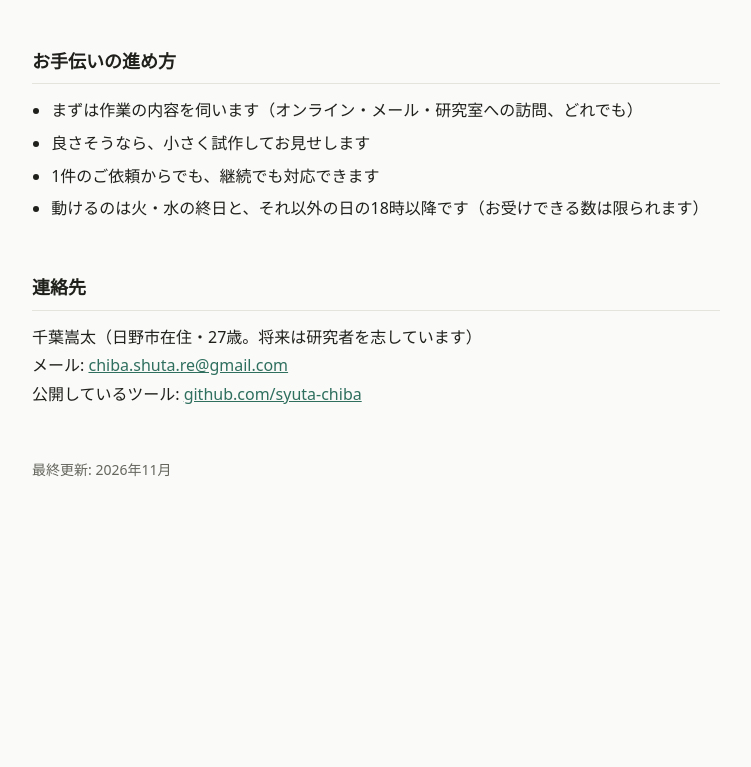
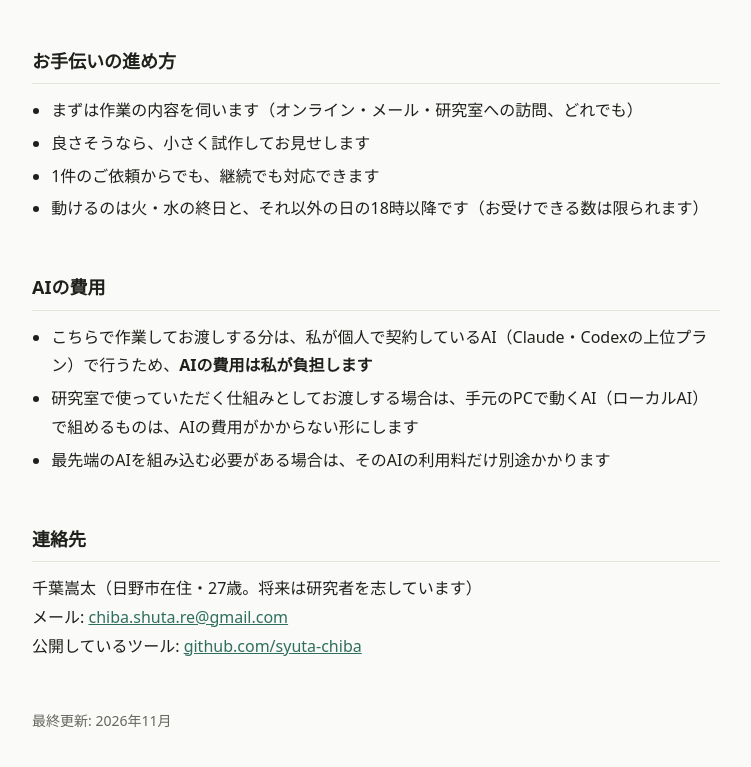
Before and after one commit to syuta-chiba/works, a plain HTML site: page index.html in a window 1280 px wide. Shown: the part 2446-3213 px from the top of the page, without its empty margins (264-1015 px from the left). Before the commit the page ends 2992 px from the top, so only its background shows below. Drawn offline with Linux system fonts and the light colour scheme.

Commit message:
AIの費用の説明を追加

```diff
--- a/index.html
+++ b/index.html
@@ -126,6 +126,13 @@ footer{margin-top:48px;font-size:14px;color:var(--mut)}
 <li>動けるのは火・水の終日と、それ以外の日の18時以降です（お受けできる数は限られます）</li>
 </ul>
 
+<h2>AIの費用</h2>
+<ul>
+<li>こちらで作業してお渡しする分は、私が個人で契約しているAI（Claude・Codexの上位プラン）で行うため、<strong>AIの費用は私が負担します</strong></li>
+<li>研究室で使っていただく仕組みとしてお渡しする場合は、手元のPCで動くAI（ローカルAI）で組めるものは、AIの費用がかからない形にします</li>
+<li>最先端のAIを組み込む必要がある場合は、そのAIの利用料だけ別途かかります</li>
+</ul>
+
 <h2>連絡先</h2>
 <p>千葉嵩太（日野市在住・27歳。将来は研究者を志しています）<br>
 メール: <a href="mailto:chiba.shuta.re@gmail.com">chiba.shuta.re@gmail.com</a><br>
```
